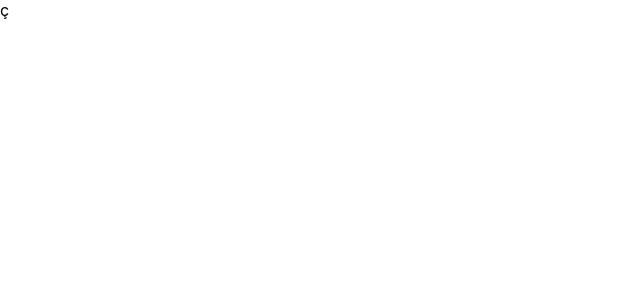
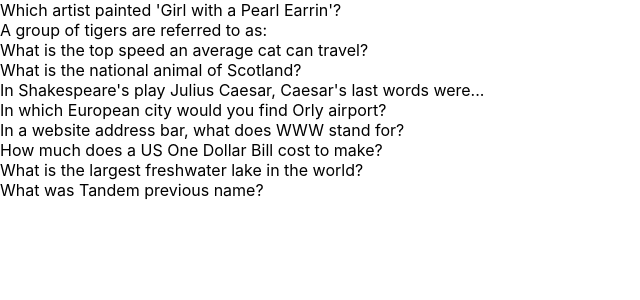
Before and after one commit to bellola/tta, a React (Create React App) app: page / in a window 1280 px wide. Shown: the top 300 px of the page, without its empty margins (0-640 px from the left). Built offline with nearby package versions, Linux system fonts and the light colour scheme.

Commit message:
progress on quiz

```diff
--- a/src/App.js
+++ b/src/App.js
@@ -1,12 +1,41 @@
-
 import './App.css';
 import React from 'react';
+import fixedQs from './questions';
+import QuestionBox from './components/QuestionsBox'
+
+
 
 class Welcome extends React.Component {
+ state = {
+    'questionBank':[],
+
+  }
+  //component method tha calls fixedQs and sets questions to state
+  getQuestions = () => {
+    fixedQs().then(question => {
+      this.setState({
+        questionBank: question
+      })
+    })
+  }
+  //call get questions when component mounts
+  componentDidMount(){
+    this.getQuestions()
+  }
   render() {
+    console.log(this.state)
     return(
       <div>
-        ç
+        {
+        //when only rendering contidionally to make sure we only render questions
+        //when they are in state
+        this.state.questionBank  &&
+        this.state.questionBank.map(({question, correct, incorrect})=>
+
+        (<QuestionBox question={question} options={incorrect}/>)
+
+        )}
+
       </div>
 
     )
--- /dev/null
+++ b/src/components/QuestionsBox.js
@@ -0,0 +1,13 @@
+import React from 'react'
+
+
+
+const QuestionBox = ({question, options}) => {
+    return(
+        <div>
+            <div>{question}</div>
+        </div>
+    )
+}
+
+export default QuestionBox
--- a/questions.json
+++ b/src/questions.js
@@ -1,4 +1,4 @@
-[
+const questions =[
     {
       "question": "What was Tandem previous name?",
       "incorrect": ["Tandem", "Burger Shack", "Extraordinary Humans"],
@@ -110,3 +110,21 @@
       "correct": "Perform transactions in Latin"
     }
   ]
+
+  //adding correct asnwer to incorrect array to be able to get options easily
+  //also adding id so when I map the questions I don't get the "unique key warning"
+ { let id = 1
+  questions.forEach(elem =>{
+    elem['incorrect'].push(elem.correct)
+    elem['id'] = id
+    id++
+  })
+}
+
+
+  //fixedQs is a variable containing 10 random questions from questions array
+let fixedQs = (n = 10) =>
+  Promise.resolve(questions.sort(() => 0.5 - Math.random()).slice(0.5,n))
+
+
+  export default fixedQs
```
